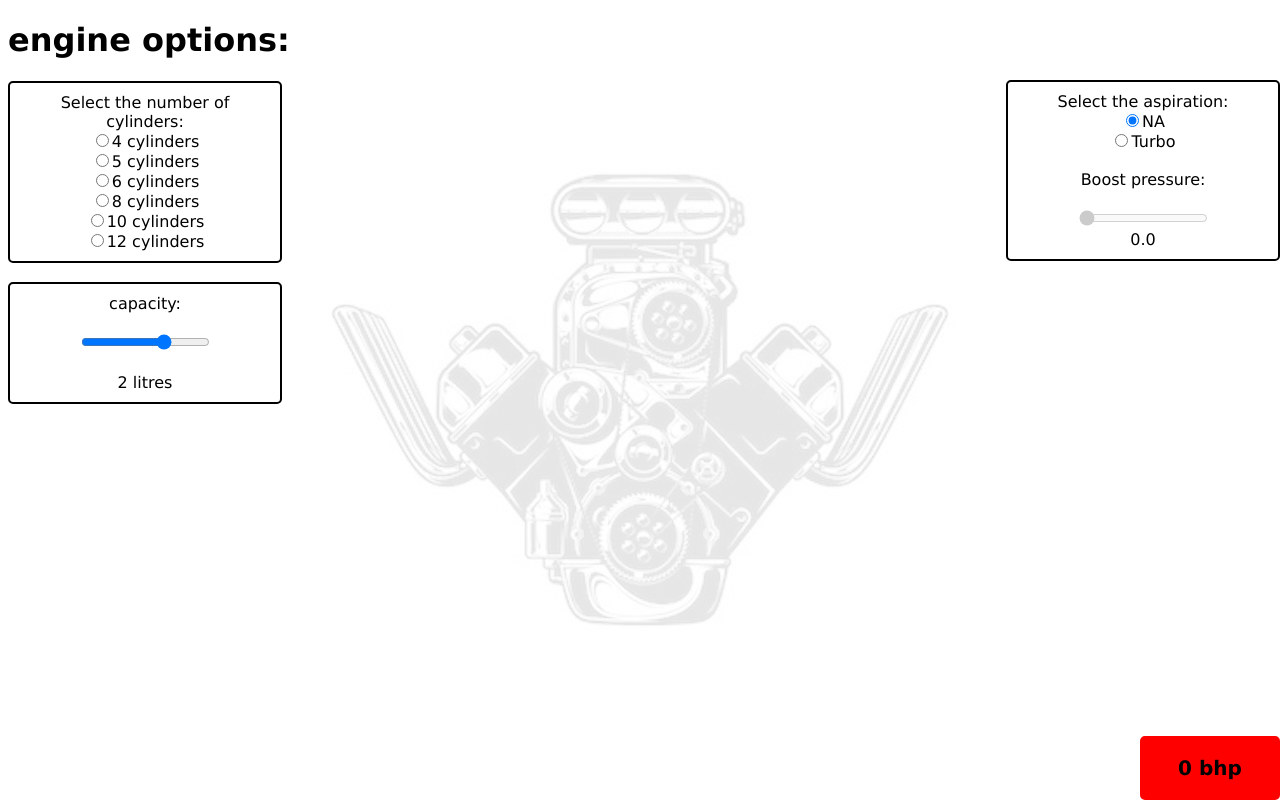
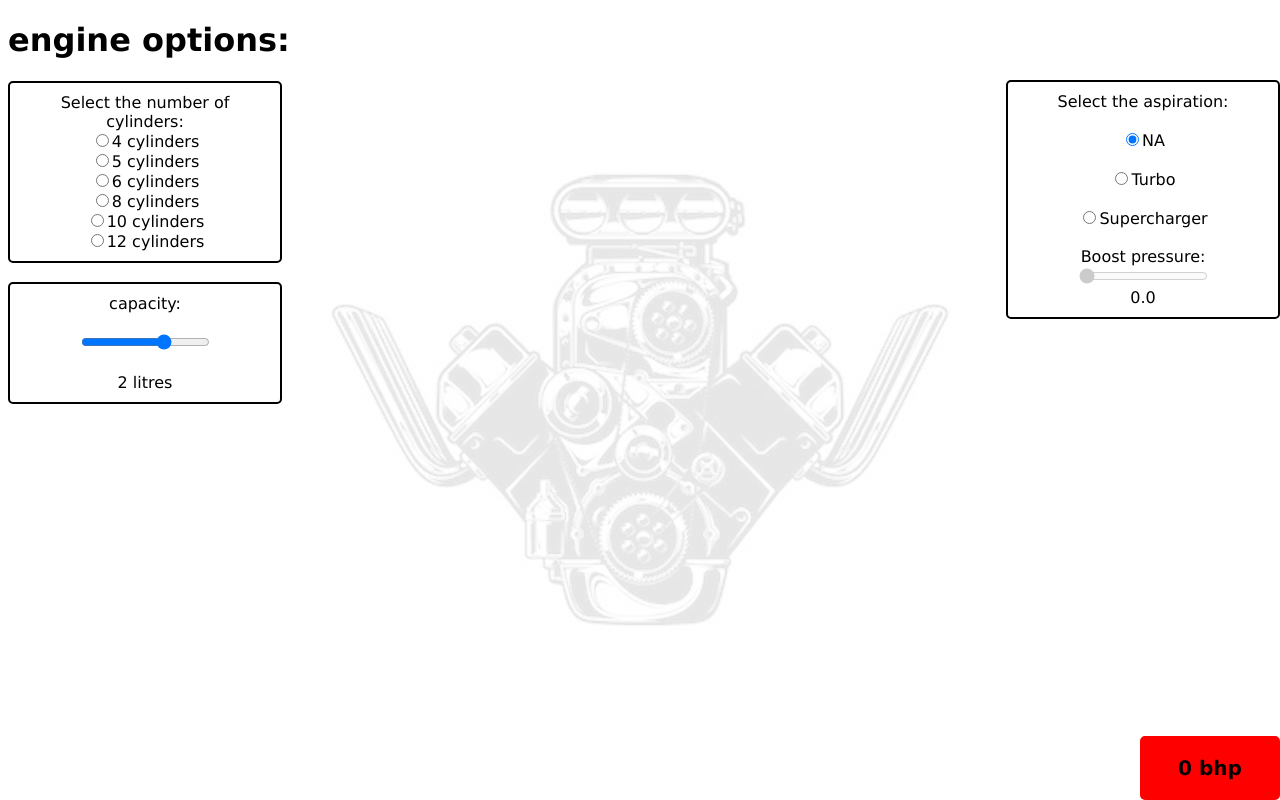
Before and after one commit to FrankieBoye/engine_power, a React (Create React App) app: page / in a window 1280 px wide. Built offline with nearby package versions, Linux system fonts and the light colour scheme.

Commit message:
added supercharger option to aspiration component

```diff
--- a/src/components/Aspiration.js
+++ b/src/components/Aspiration.js
@@ -6,6 +6,7 @@ class Aspiration extends Component {
     this.handleAspChange = this.handleAspChange.bind(this)
     this.reset = this.reset.bind(this)
     this.defaultBoost = this.defaultBoost.bind(this)
+    this.superchargerBoost = this.superchargerBoost.bind(this)
     this.state = {
       aspiration: "NA",
     }
@@ -33,6 +34,11 @@ class Aspiration extends Component {
     this.props.addBoost(defaultBoost);
   }
 
+  superchargerBoost() {
+    const defaultBoost = 0.9
+    this.props.addBoost(defaultBoost);
+  }
+
   render() {
     var{boostPressure} = this.props;
 
@@ -46,6 +52,7 @@ class Aspiration extends Component {
      <div className="aspiration">
      Select the aspiration:
      <br></br>
+     <br></br>
        <label>
          <input
            type="radio"
@@ -57,6 +64,7 @@ class Aspiration extends Component {
          />
          NA
        </label>
+       <br></br>
        <br></br>
        <label>
          <input
@@ -72,13 +80,25 @@ class Aspiration extends Component {
        <br></br>
        <br></br>
        <label>
+         <input
+           type="radio"
+           name="asp"
+           value="Supercharger"
+           onChange={this.handleAspChange}
+           onClick={this.superchargerBoost}
+         />
+         Supercharger
+       </label>
+       <br></br>
+       <br></br>
+       <label>
        Boost pressure:
-       <br></br>
        <br></br>
        {boost}
        <br></br>
        {(boostPressure).toFixed(1)}
        </label>
+       <br></br>
      </div>
   )
  }
```
